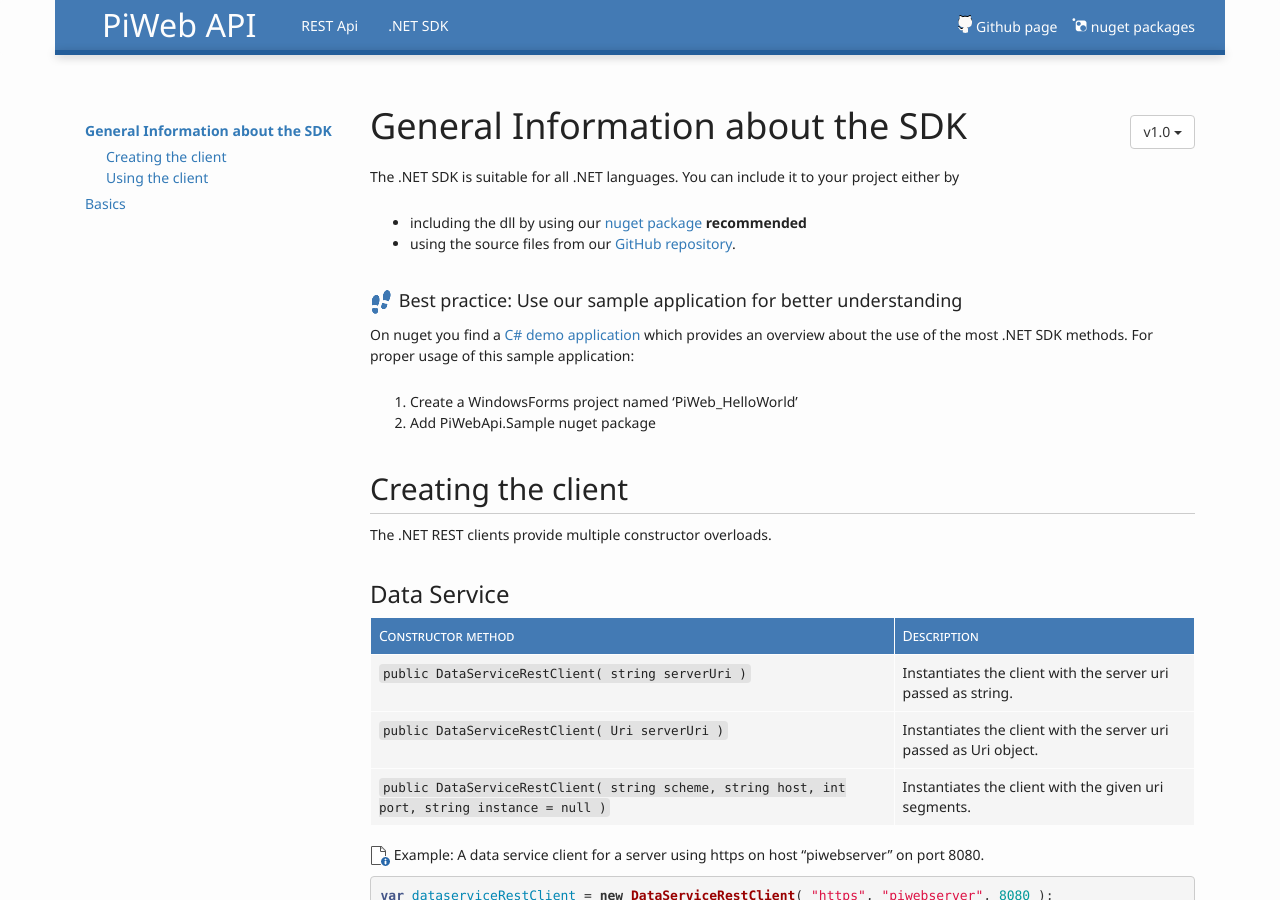
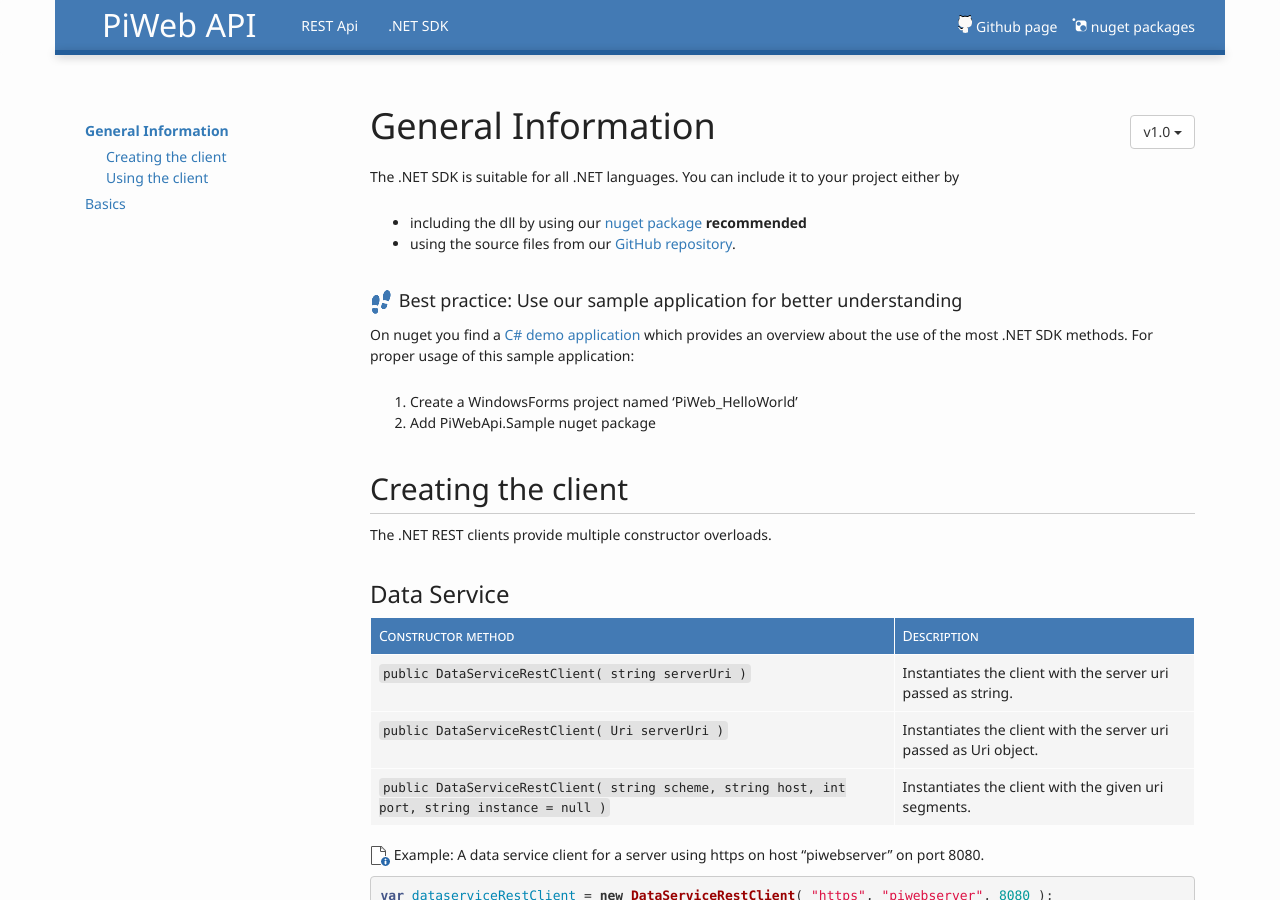
Before and after one commit to ZEISS-PiWeb/PiWeb-Api, a Jekyll site: the page built from _pages/02-netsdk_new.md, in a window 1280 px wide and 900 px high. Built offline with Jekyll 4.4.1, drawn with Linux system fonts in a browser that asks for light colours.

Commit message:
Update 02-netsdk_new.md

```diff
--- a/_pages/02-netsdk_new.md
+++ b/_pages/02-netsdk_new.md
@@ -2,10 +2,10 @@
 area: sdk_v2
 title: .NET SDK
 version: v1.0
-permalink: "/sdk_new/"
+permalink: "/sdk/v2"
 sections:
   general:
-    title: General Information about the SDK
+    title: General Information
     anchor: gi
     secs:
       create:
```
